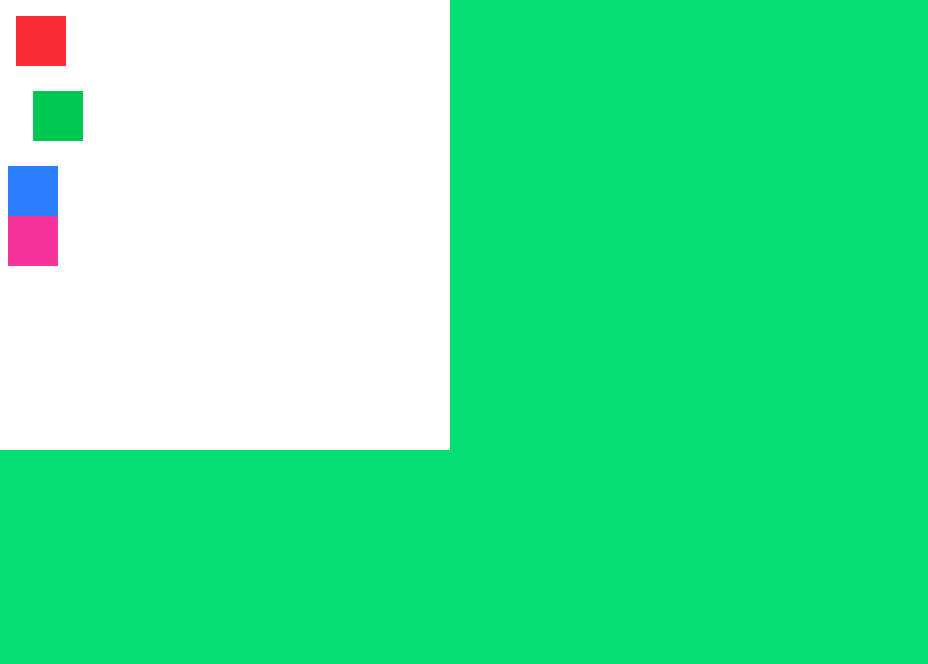
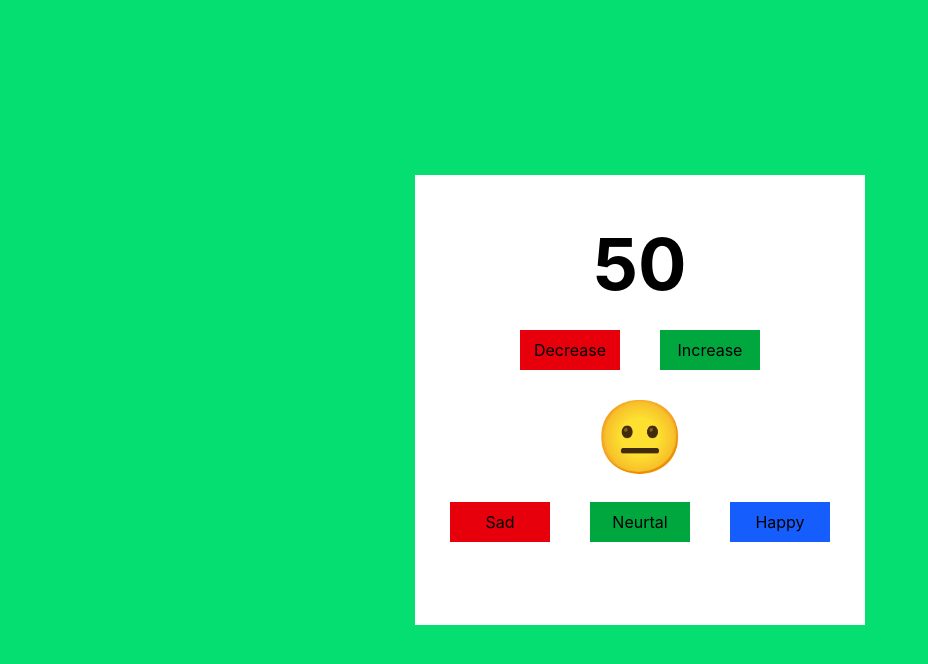
Before and after one commit to MAHESHISAGARIKA/i-computers-frontend, a React (Vite) app: page /test in a window 1280 px wide. Shown: the top 664 px of the page, without its empty margins (0-928 px from the left). Built offline with nearby package versions, Linux system fonts and the light colour scheme.

Commit message:
Add useState,alerts

```diff
--- a/package.json
+++ b/package.json
@@ -14,6 +14,7 @@
     "dom": "^0.0.3",
     "react": "^19.2.7",
     "react-dom": "^19.2.7",
+    "react-hot-toast": "^2.6.0",
     "react-router": "^8.2.0",
     "tailwindcss": "^4.3.2"
   },
--- a/src/App.jsx
+++ b/src/App.jsx
@@ -6,6 +6,7 @@ import LoginPage from './pages/loginPage'
 import RegisterPage from './pages/registerPage'
 import AdminPage from './pages/adminPage'
 import TestPage from './pages/test'
+import { Toaster } from 'react-hot-toast'
 
 function App() {
 
@@ -13,6 +14,7 @@ function App() {
   return (
     <>
       <div className='w-full h-screen bg-red-900'>
+         <Toaster position='top-right'/>
          <Routes>
 
           <Route path='/' element={<HomePage/>}/>
--- a/src/pages/test.jsx
+++ b/src/pages/test.jsx
@@ -1,15 +1,69 @@
+import { useState } from "react"
+import toast from "react-hot-toast"
+
 export default function TestPage(){
+
+    const [score,setScore] = useState(50)
+    const [mood ,setMood] = useState("😐")
+
     return(
-        <div className="w-full h-full bg-green-400">
-            <div className="w-[450px] h-[450px] bg-white p-2">
-                <div className="w-[50px] h-[50px] bg-red-500 m-2"></div>
-                <div className="w-[50px] h-[50px] bg-green-500 m-[25px]"></div>
-                <div className="w-[50px] h-[50px] bg-blue-500"></div>
-                <div className="w-[50px] h-[50px] bg-pink-500"></div>
+        <div className="w-full h-full bg-green-400  flex justify-center items-center">
+            <div className="w-[450px] h-[450px] bg-white flex justify-center items-center flex-col">
+                <h1 className="font-bold text-7xl">{score}</h1>
+                <div className="w-full h-[100px] flex justify-center items-center">
+                    <button className="w-[100px] bg-red-600 h-[40px] mx-5"
+                    onClick={
+                            ()=>{
+                                setScore(score-1)
+                            }
+                        }>
+                        Decrease
+                    </button>
+                    <button className="w-[100px] bg-green-600 h-[40px] mx-5"
+                        onClick={
+                            ()=>{
+                                setScore(score+1)
+                            }
+                        }>
+                        Increase
+                    </button>
+                </div>
+                <h1 className="font-bold text-7xl">{mood}</h1>
+                <div className="w-full h-[100px] flex justify-center items-center">
+                    <button className="w-[100px] bg-red-600 h-[40px] mx-5"
+                       onClick={
+                             ()=>{
+                                 setMood("☹️")
+                                 toast.error("Oh no! You are sad")
+                             }
+                         }>
+                         Sad
+                    </button>
+                     <button
+                         className="w-[100px] bg-green-600 h-[40px] mx-5"
+                         onClick={
+                             ()=>{
+                                 setMood("😐")
+                                 toast("You are neutral",{
+                                     icon: "😐"
+                                 })
+                             }
+                         }>
+                         Neurtal
+                     </button>
+                      <button
+                         className="w-[100px] bg-blue-600 h-[40px] mx-5"
+                         onClick={
+                             ()=>{
+                                 toast.success("Yay! You are happy")
+                                 setMood("😀")
+                             }
+                         }>
+                         Happy
+                     </button>
 
-
+                </div>
             </div>
-
         </div>
     )
 }
```
Also changed, not shown: 1 other file (tests, documents, lock files or other folders).
